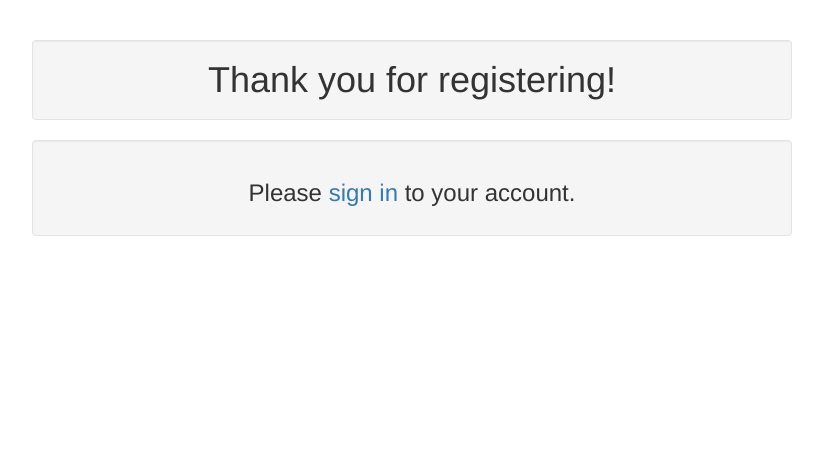
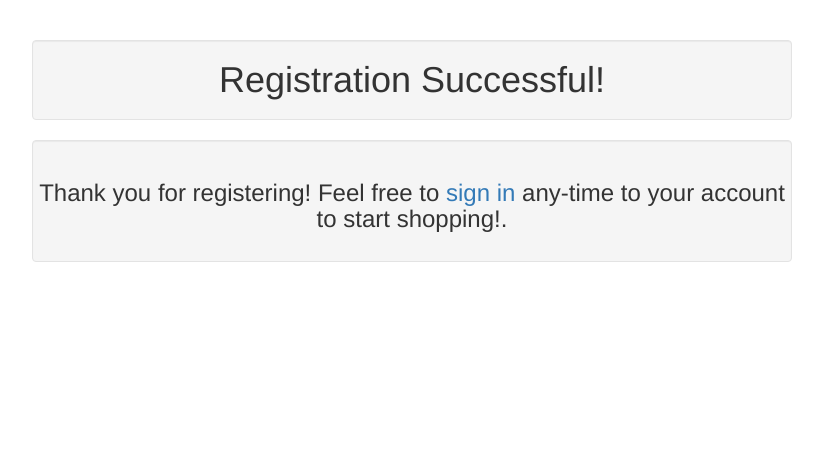
Before and after one commit to ajwhite1202/comp344Assignment2, a PHP site: page /success.php in a window 1280 px wide. Shown: the part 52-513 px from the top of the page, without its empty margins (228-1051 px from the left). Run offline with PHP 8.4, Linux system fonts and the light colour scheme.

Commit message:
Update success.php

```diff
--- a/public/success.php
+++ b/public/success.php
@@ -10,12 +10,12 @@
 <?php require '../php/nav.php'; ?>
 
 <div class="container content">
-    <h1 class="well col-md-8 col-md-offset-2 text-center">Thank you for registering!</h1>
+    <h1 class="well col-md-8 col-md-offset-2 text-center">Registration Successful!</h1>
     <div class="col-md-8 well col-md-offset-2">
         <div class="row">
             <div class="col-md-12">
                 <div class="row text-center">
-                <h3>Please <a href="login.php">sign in</a> to your account.</h3>
+                <h3>Thank you for registering! Feel free to <a href="login.php">sign in</a> any-time to your account to start shopping!.</h3>
 
                 </div>
             </div>
```
